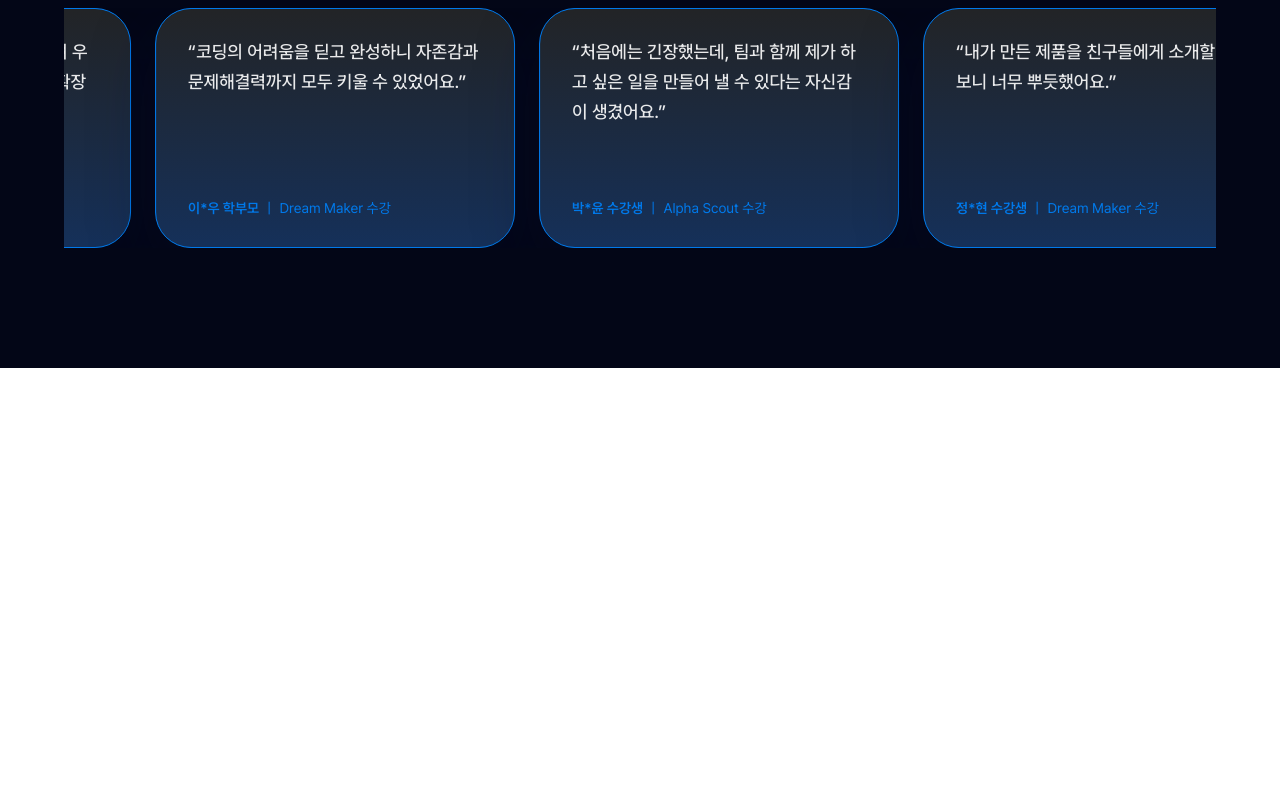
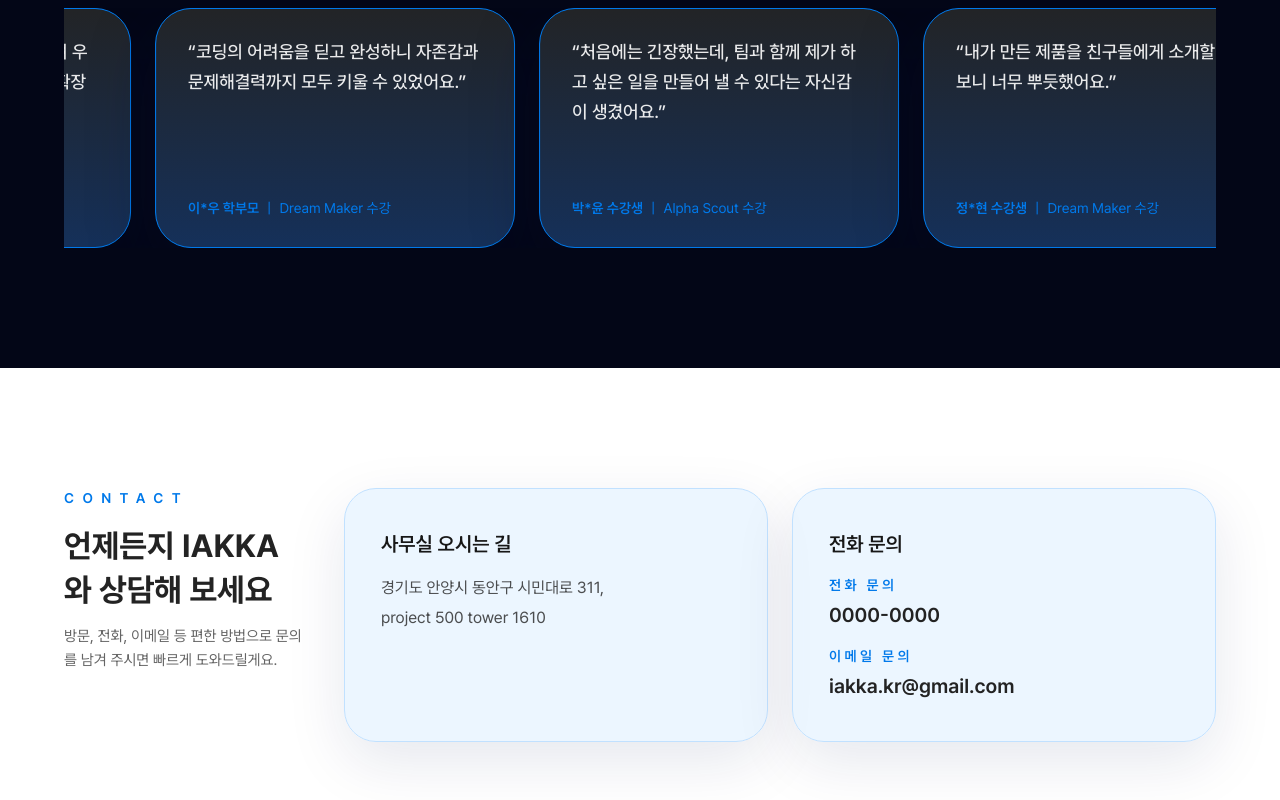
Before and after one commit to WithM2/iakkaweb, a Next.js app: page /ko in a window 1280 px wide. Shown: the part 6132-6932 px from the top of the page. Before the commit the page ends 6500 px from the top, so only its background shows below. Built offline with nearby package versions, Linux system fonts and the light colour scheme.

Commit message:
Add contact section below review carousel

```diff
--- a/src/app/ko/page.tsx
+++ b/src/app/ko/page.tsx
@@ -1,6 +1,7 @@
 import Header from "@/components/common/Header";
 import AchievementHighlightsSection from "@/components/ko/AchievementHighlightsSection";
 import ReviewSection from "@/components/ReviewSection";
+import ContactSection from "@/components/ko/ContactSection";
 import LearningJourneySection from "@/components/ko/LearningJourneySection";
 import MentorShowcaseSection from "@/components/ko/MentorShowcaseSection";
 import PricingSection from "@/components/ko/PricingSection";
@@ -218,6 +219,8 @@ export default function PageKO() {
       <AchievementHighlightsSection />
 
       <ReviewSection />
+
+      <ContactSection />
     </>
   );
 }
--- /dev/null
+++ b/src/components/ko/ContactSection.tsx
@@ -0,0 +1,61 @@
+const OFFICE_INFO = [
+  "경기도 안양시 동안구 시민대로 311,",
+  "project 500 tower 1610",
+];
+
+const INQUIRY_INFO = [
+  { label: "전화 문의", value: "0000-0000" },
+  { label: "이메일 문의", value: "iakka.kr@gmail.com" },
+];
+
+export function ContactSection() {
+  return (
+    <section className="w-full bg-white">
+      <div className="mx-auto w-full max-w-[1200px] px-5 py-20 md:px-6 md:py-[120px]">
+        <div className="flex flex-col gap-10 md:flex-row md:items-start md:justify-between">
+          <div className="md:max-w-[240px]">
+            <p className="text-[13px] font-semibold uppercase tracking-[0.6em] text-main-600 md:text-sm">
+              CONTACT
+            </p>
+            <h3 className="mt-4 text-[24px] font-bold leading-[34px] text-ink-900 md:text-[32px] md:leading-[44px]">
+              언제든지 IAKKA와 상담해 보세요
+            </h3>
+            <p className="mt-3 text-[14px] leading-[22px] text-ink-900/70 md:text-[15px] md:leading-[24px]">
+              방문, 전화, 이메일 등 편한 방법으로 문의를 남겨 주시면 빠르게
+              도와드릴게요.
+            </p>
+          </div>
+
+          <div className="flex flex-1 flex-col gap-6 md:flex-row">
+            <div className="flex-1 rounded-[32px] border border-main-300 bg-main-100/80 px-7 py-8 shadow-[0_20px_60px_rgba(8,32,85,0.1)] md:px-9 md:py-10">
+              <h4 className="text-[18px] font-semibold text-main-800 md:text-[20px]">사무실 오시는 길</h4>
+              <div className="mt-4 space-y-1 text-[15px] leading-[24px] text-ink-900/80 md:text-[16px] md:leading-[26px]">
+                {OFFICE_INFO.map((line) => (
+                  <p key={line}>{line}</p>
+                ))}
+              </div>
+            </div>
+
+            <div className="flex-1 rounded-[32px] border border-main-300 bg-main-100/80 px-7 py-8 shadow-[0_20px_60px_rgba(8,32,85,0.1)] md:px-9 md:py-10">
+              <h4 className="text-[18px] font-semibold text-main-800 md:text-[20px]">전화 문의</h4>
+              <dl className="mt-4 space-y-4">
+                {INQUIRY_INFO.map(({ label, value }) => (
+                  <div key={label} className="flex flex-col gap-1 text-left">
+                    <dt className="text-[13px] font-semibold uppercase tracking-[0.24em] text-main-600 md:text-[14px]">
+                      {label}
+                    </dt>
+                    <dd className="text-[18px] font-semibold text-ink-900 md:text-[20px]">
+                      {value}
+                    </dd>
+                  </div>
+                ))}
+              </dl>
+            </div>
+          </div>
+        </div>
+      </div>
+    </section>
+  );
+}
+
+export default ContactSection;
```
